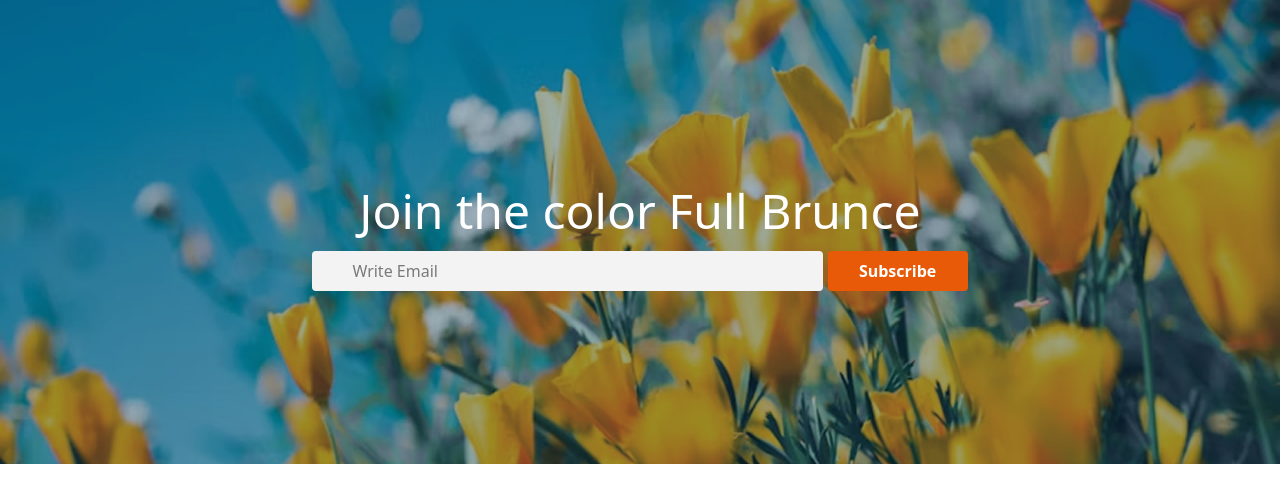
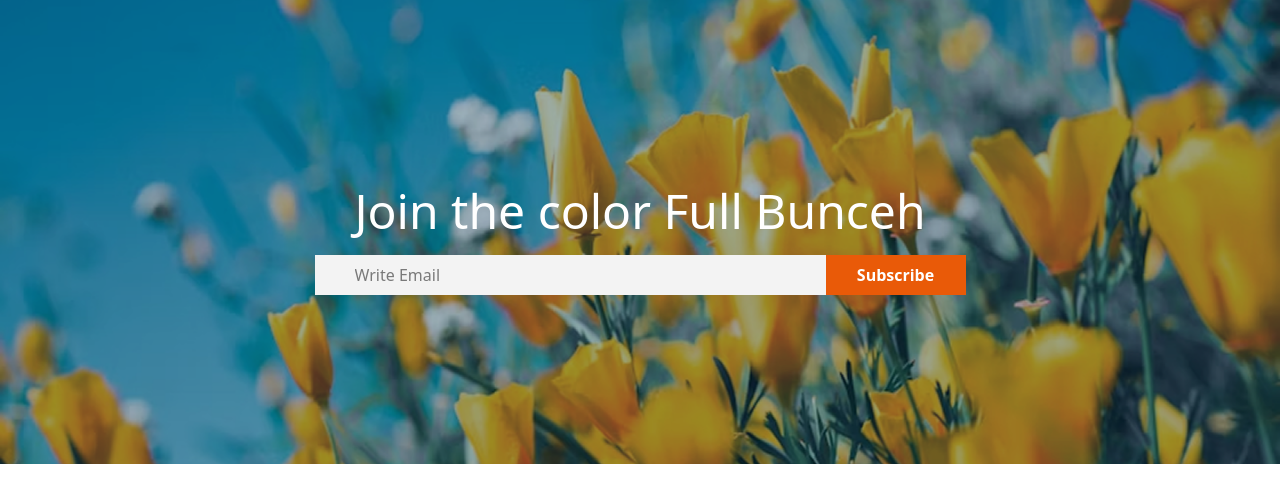
Before and after one commit to zahirraihan26/git-assignment-2, a plain HTML site: page index.html in a window 1280 px wide. Shown: the part 3354-3832 px from the top of the page. Drawn offline with nearby package versions, Linux system fonts and the light colour scheme.

Commit message:
fix button size

```diff
--- a/index.html
+++ b/index.html
@@ -201,11 +201,11 @@
         <section class="bg-[url(./assets/news-letter-bg.png)] w-full h-[533px] bg-repeat-round">
         <div class="flex flex-col justify-center items-center pt-64">
                 <h2 class="font-600 text-3xl md:text-5xl text-white ">
-                Join the color Full Brunce
+                Join the color Full Bunceh
              </h2>
-             <div>
-                <input class= " py-2 pr-5 md:pr-60 pl-10 rounded-sm  bg-[#F3F3F3]" type="text" placeholder="Write Email">
-             <button class="mt-4 w-auto md:w-35 bg-[#E95A08] text-white font-semibold py-2 rounded-sm"> Subscribe</button>
+             <div class="flex justify-start items-center text-center mt-5">
+                <input class= " py-2 pr-5 md:pr-60 pl-10 bg-[#F3F3F3]" type="text" placeholder="Write Email">
+             <button class=" md:w-35 bg-[#E95A08] text-white font-semibold py-2"> Subscribe</button>
              </div>
         </div>
 
```
